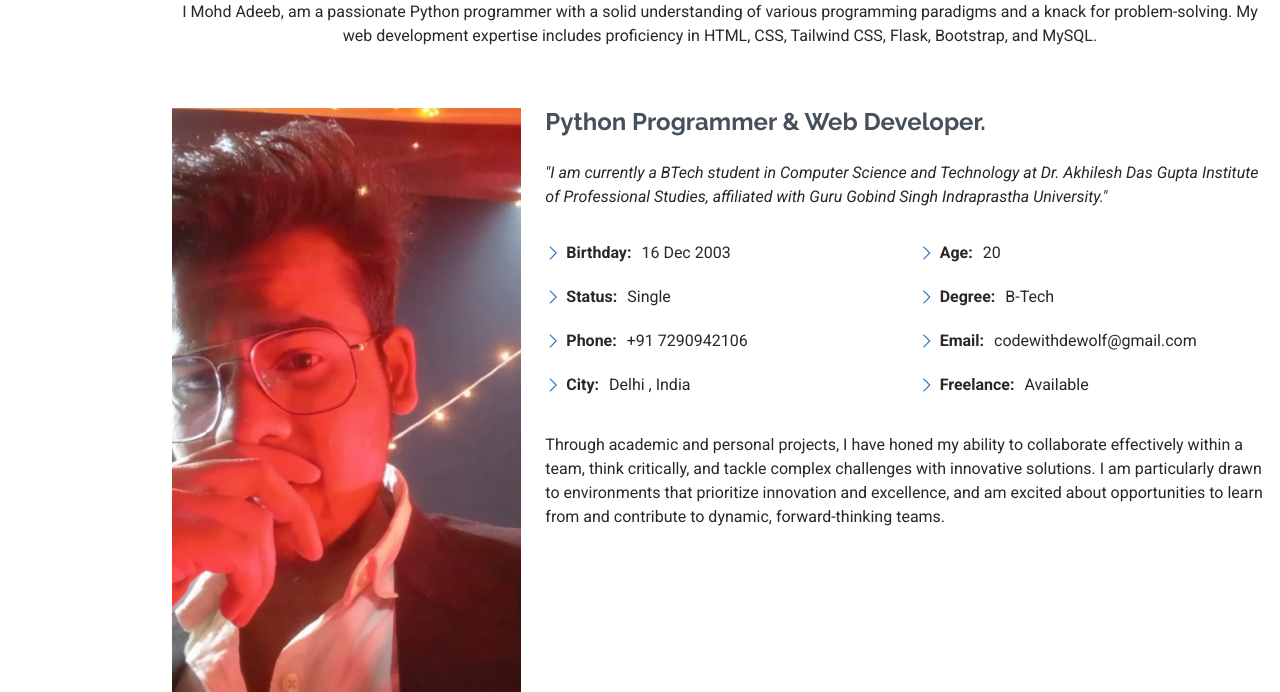
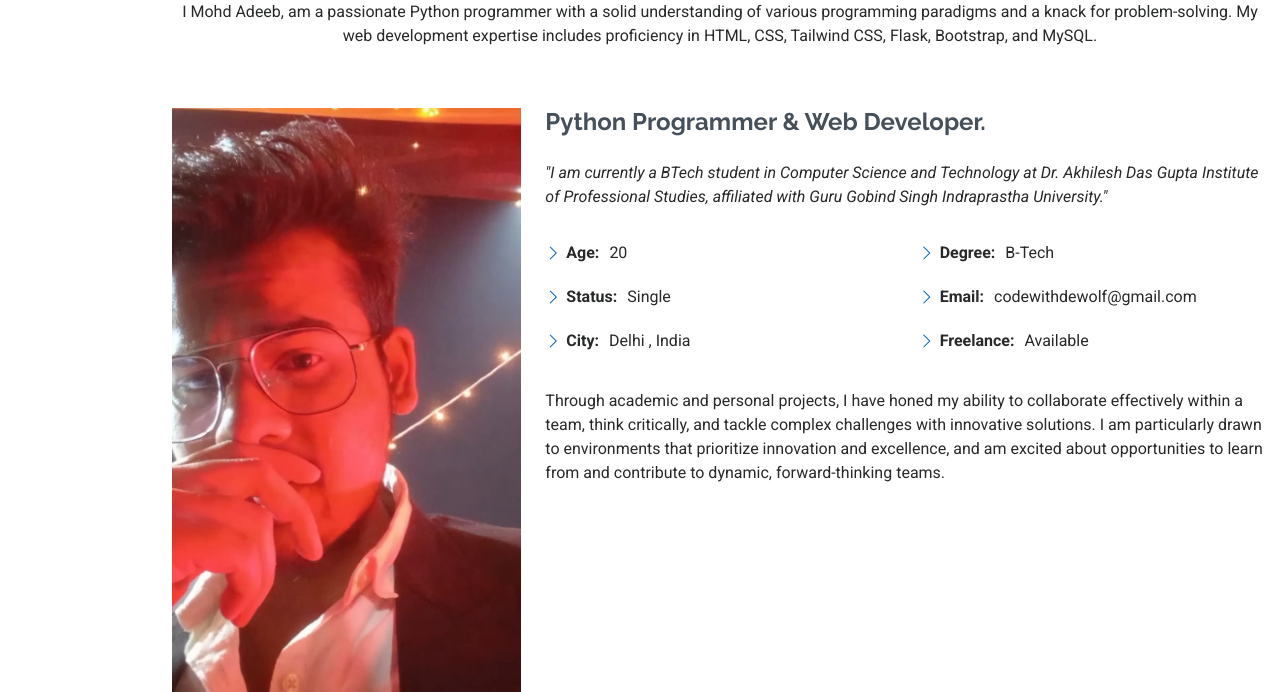
Before and after one commit to Dewolf1/Portfolio1, a Flask app: page / in a window 1280 px wide. Shown: the part 938-1630 px from the top of the page. Run offline with Flask 3, Linux system fonts and the light colour scheme; some libraries are stand-ins or nearby versions.

Commit message:
Update index.html

```diff
--- a/templates/index.html
+++ b/templates/index.html
@@ -103,15 +103,13 @@
             <div class="row">
               <div class="col-lg-6">
                 <ul>
-                  <li><i class="bi bi-chevron-right"></i> <strong>Birthday:</strong> <span>16 Dec 2003</span></li>
+                  <li><i class="bi bi-chevron-right"></i> <strong>Age:</strong> <span>20</span></li>
                   <li><i class="bi bi-chevron-right"></i> <strong>Status:</strong> <span>Single</span></li>
-                  <li><i class="bi bi-chevron-right"></i> <strong>Phone:</strong> <span>+91 7290942106</span></li>
                   <li><i class="bi bi-chevron-right"></i> <strong>City:</strong> <span>Delhi , India</span></li>
                 </ul>
               </div>
               <div class="col-lg-6">
                 <ul>
-                  <li><i class="bi bi-chevron-right"></i> <strong>Age:</strong> <span>20</span></li>
                   <li><i class="bi bi-chevron-right"></i> <strong>Degree:</strong> <span>B-Tech</span></li>
                   <li><i class="bi bi-chevron-right"></i> <strong>Email:</strong> <span>codewithdewolf@gmail.com</span></li>
                   <li><i class="bi bi-chevron-right"></i> <strong>Freelance:</strong> <span>Available</span></li>
```
